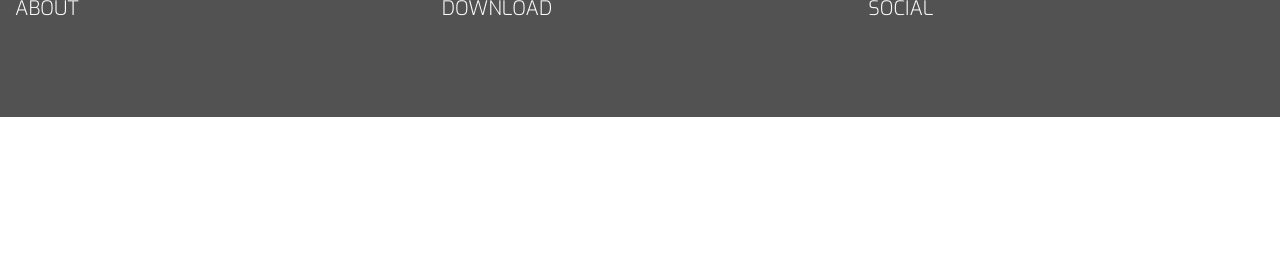
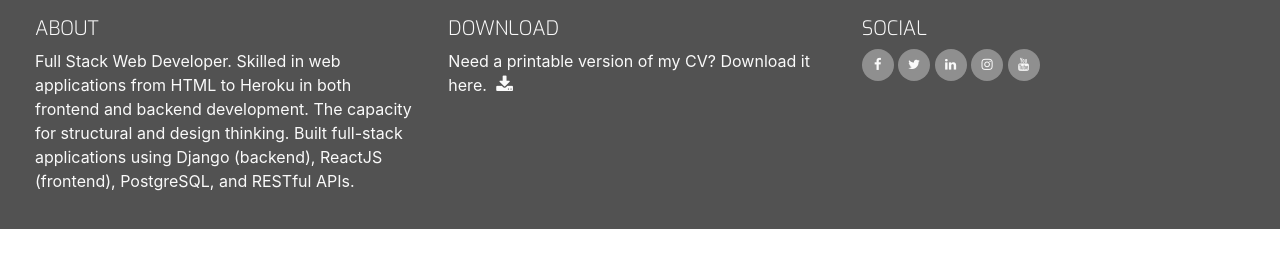
Before and after one commit to Emmy-Dare274/EmmanuelFullStack-resume, a plain HTML site: page index.html in a window 1280 px wide. Shown: the part 372-640 px from the top of the page. Drawn offline with nearby package versions, Linux system fonts and the light colour scheme.

Commit message:
Footer content for about, download nd social medial items added and styled

```diff
--- a/assets/css/style.css
+++ b/assets/css/style.css
@@ -35,6 +35,10 @@ h1,h2,h3,h4 {
     font-family: "Exo", sans-serif;
     font-weight: 300;
     color: #fafafa;
+}
+
+.inline-block {
+    display: inline-block;
 }
 
 /*--------------------------------------------Heading*/
@@ -138,3 +142,46 @@ footer {
     min-height: 120px;
     margin: 0;
 }
+
+.cv-pdf i {
+    font-size: 18px;
+    color: #fafafa;
+    text-align: center;
+    padding-left: 5px;
+    transition: all 0.35s ease-in-out;
+    -moz-transition: all 0.35s ease-in-out;
+    -webkit-transition: all 0.35s ease-in-out;
+    -o-transition: all 0.35s ease-in-out;
+}
+
+.cv-pdf i:hover {
+    color: #e84610;
+}
+
+.social-links {
+    padding-bottom: 15px;
+}
+
+.social-links li a i {
+    width: 32px;
+    height: 32px;
+    padding: 12px 0;
+    border-radius: 50%;
+    font-size: 13px;
+    line-height: 7px;
+    text-align: center;
+    color: #fafafa;
+    background: #8f8f8f;
+    transition: all 0.35s ease-in-out;
+    -moz-transition: all 0.35s ease-in-out;
+    -webkit-transition: all 0.35s ease-in-out;
+    -o-transition: all 0.35s ease-in-out;
+}
+
+.social-links li a i:hover {
+    background: #e84610;
+}
+
+#footer-details {
+    padding: 20px;
+}
--- a/index.html
+++ b/index.html
@@ -47,15 +47,59 @@
 
     </section>
     <footer class="container-fluid">
-        <div class="row">
+        <div id="footer-details" class="row">
             <div class="col-sm-4">
                 <h5 class="uppercase general-sub">About</h5>
+                <p class="inline-block">
+                    Full Stack Web Developer. Skilled in web applications from HTML to Heroku in both frontend and backend development.
+                    The capacity for structural and design thinking.
+                    Built full-stack applications using Django (backend), ReactJS (frontend), PostgreSQL, and RESTful APIs.
+                </p>
             </div>
             <div class="col-sm-4">
                 <h5 class="uppercase general-sub">Download</h5>
+                <p class="inline-block">
+                    Need a printable version of my CV? Download it here.
+                    <a href="#" target="_blank" class="cv-pdf">
+                        <i class="fa fa-download" aria-hidden="true"></i>
+                        <span class="sr-only">Download link.</span>
+                    </a>
+                </p>
             </div>
             <div class="col-sm-4">
                 <h5 class="uppercase general-sub">Social</h5>
+                <ul class="list-inline social-links">
+                    <li class="list-inline-item">
+                        <a target="_blank" href="#">
+                            <i class="fa fa-facebook" aria-hidden="true"></i>
+                            <span class="sr-only">Facebook</span>
+                        </a>
+                    </li>
+                    <li class="list-inline-item">
+                        <a target="_blank" href="#">
+                            <i class="fa fa-twitter" aria-hidden="true"></i>
+                            <span class="sr-only">Twitter</span>
+                        </a>
+                    </li>
+                    <li class="list-inline-item">
+                        <a target="_blank" href="#">
+                            <i class="fa fa-linkedin" aria-hidden="true"></i>
+                            <span class="sr-only">LinkedIn</span>
+                        </a>
+                    </li>
+                    <li class="list-inline-item">
+                        <a target="_blank" href="#">
+                            <i class="fa fa-instagram" aria-hidden="true"></i>
+                            <span class="sr-only">Instagram</span>
+                        </a>
+                    </li>
+                    <li class="list-inline-item">
+                        <a target="_blank" href="#">
+                            <i class="fa fa-youtube" aria-hidden="true"></i>
+                            <span class="sr-only">YouTube</span>
+                        </a>
+                    </li>
+                </ul>
             </div>
         </div>
     </footer>
```
